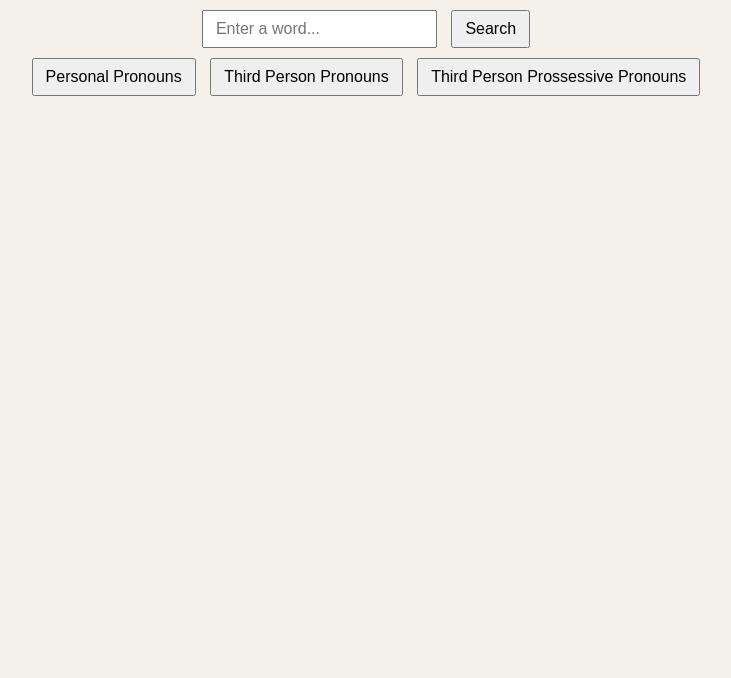
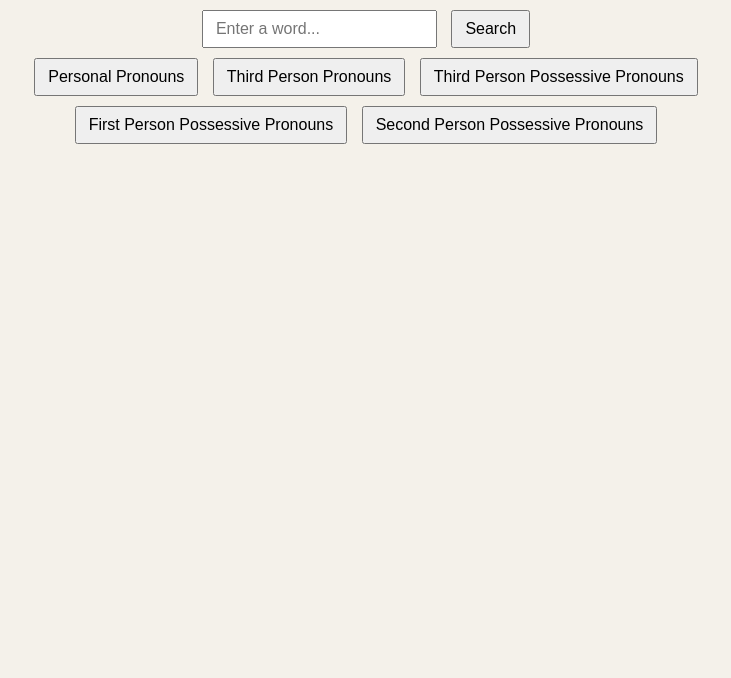
Before and after one commit to alexirv2061/website, a plain HTML site: page index.html in a window 1280 px wide. Shown: the part 122-800 px from the top of the page, without its empty margins (294-1025 px from the left). Drawn offline with Linux system fonts and the light colour scheme.

Commit message:
pronoun buttons

```diff
--- a/index.html
+++ b/index.html
@@ -12,7 +12,9 @@
             <button onclick="checkWord()">Search</button><br>
             <button onclick="personal_pronouns()">Personal Pronouns</button>
             <button onclick="third_person_pronouns()">Third Person Pronouns</button>
-            <button onclick="third_person_possessive_pronouns()">Third Person Prossessive Pronouns</button>
+            <button onclick="third_person_possessive_pronouns()">Third Person Possessive Pronouns</button>
+            <button onclick="first_person_possessive_pronouns()">First Person Possessive Pronouns</button>
+            <button onclick="second_person_possessive_pronouns()">Second Person Possessive Pronouns</button>
 
             <div id="output"></div>
 
--- a/script.js
+++ b/script.js
@@ -228,6 +228,158 @@ function third_person_possessive_pronouns() {
         <td>sīnaimiz</td>
         <td>sīnaimiz</td>
         <td>sīnaimiz</td>
+      </tr>
+    </table>
+  `;
+
+  tableHTML += "</table>";
+
+  outputDiv.innerHTML = `
+        ${tableHTML}
+    `;
+
+  found = true;
+}
+
+function first_person_possessive_pronouns() {
+  const outputDiv = document.getElementById("output");
+  tableHTML = ""
+  tableHTML += `
+    <table border='1'>
+      <tr>
+        <th></th>
+        <th colspan="3">singular</th>
+        <th colspan="3">plural</th>
+      </tr>
+      <tr>
+        <th></th>
+        <th>masculine</th>
+        <th>feminine</th>
+        <th>neuter</th>
+        <th>masculine</th>
+        <th>feminine</th>
+        <th>neuter</th>
+      </tr>
+      <tr>
+        <th>nominative</th>
+        <td>mīnaz</td>
+        <td>mīnō</td>
+        <td>mīną, -at(ō)</td>
+        <td>mīnai</td>
+        <td>mīnôz</td>
+        <td>mīnō</td>
+      </tr>
+      <tr>
+        <th>accusative</th>
+        <td>mīnanǭ</td>
+        <td>mīnǭ</td>
+        <td>mīną, -at(ō)</td>
+        <td>mīnanz</td>
+        <td>mīnōz</td>
+        <td>mīnō</td>
+      </tr>
+      <tr>
+        <th>genitive</th>
+        <td>mīnas, mīnis</td>
+        <td>mīnaizōz</td>
+        <td>mīnas, mīnis</td>
+        <td>mīnaizǫ̂</td>
+        <td>mīnaizǫ̂</td>
+        <td>mīnaizǫ̂</td>
+      </tr>
+      <tr>
+        <th>dative</th>
+        <td>mīnammai</td>
+        <td>mīnaizōi</td>
+        <td>mīnammai</td>
+        <td>mīnaimaz</td>
+        <td>mīnaimaz</td>
+        <td>mīnaimaz</td>
+      </tr>
+      <tr>
+        <th>instrumental</th>
+        <td>mīnanō</td>
+        <td>mīnaizō</td>
+        <td>mīnanō</td>
+        <td>mīnaimiz</td>
+        <td>mīnaimiz</td>
+        <td>mīnaimiz</td>
+      </tr>
+    </table>
+  `;
+
+  tableHTML += "</table>";
+
+  outputDiv.innerHTML = `
+        ${tableHTML}
+    `;
+
+  found = true;
+}
+
+function second_person_possessive_pronouns() {
+  const outputDiv = document.getElementById("output");
+  tableHTML = ""
+  tableHTML += `
+    <table border='1'>
+      <tr>
+        <th></th>
+        <th colspan="3">singular</th>
+        <th colspan="3">plural</th>
+      </tr>
+      <tr>
+        <th></th>
+        <th>masculine</th>
+        <th>feminine</th>
+        <th>neuter</th>
+        <th>masculine</th>
+        <th>feminine</th>
+        <th>neuter</th>
+      </tr>
+      <tr>
+        <th>nominative</th>
+        <td>þīnaz</td>
+        <td>þīnō</td>
+        <td>þīną, -at(ō)</td>
+        <td>þīnai</td>
+        <td>þīnôz</td>
+        <td>þīnō</td>
+      </tr>
+      <tr>
+        <th>accusative</th>
+        <td>þīnanǭ</td>
+        <td>þīnǭ</td>
+        <td>þīną, -at(ō)</td>
+        <td>þīnanz</td>
+        <td>þīnōz</td>
+        <td>þīnō</td>
+      </tr>
+      <tr>
+        <th>genitive</th>
+        <td>þīnas, þīnis</td>
+        <td>þīnaizōz</td>
+        <td>þīnas, þīnis</td>
+        <td>þīnaizǫ̂</td>
+        <td>þīnaizǫ̂</td>
+        <td>þīnaizǫ̂</td>
+      </tr>
+      <tr>
+        <th>dative</th>
+        <td>þīnammai</td>
+        <td>þīnaizōi</td>
+        <td>þīnammai</td>
+        <td>þīnaimaz</td>
+        <td>þīnaimaz</td>
+        <td>þīnaimaz</td>
+      </tr>
+      <tr>
+        <th>instrumental</th>
+        <td>þīnanō</td>
+        <td>þīnaizō</td>
+        <td>þīnanō</td>
+        <td>þīnaimiz</td>
+        <td>þīnaimiz</td>
+        <td>þīnaimiz</td>
       </tr>
     </table>
   `;
```
